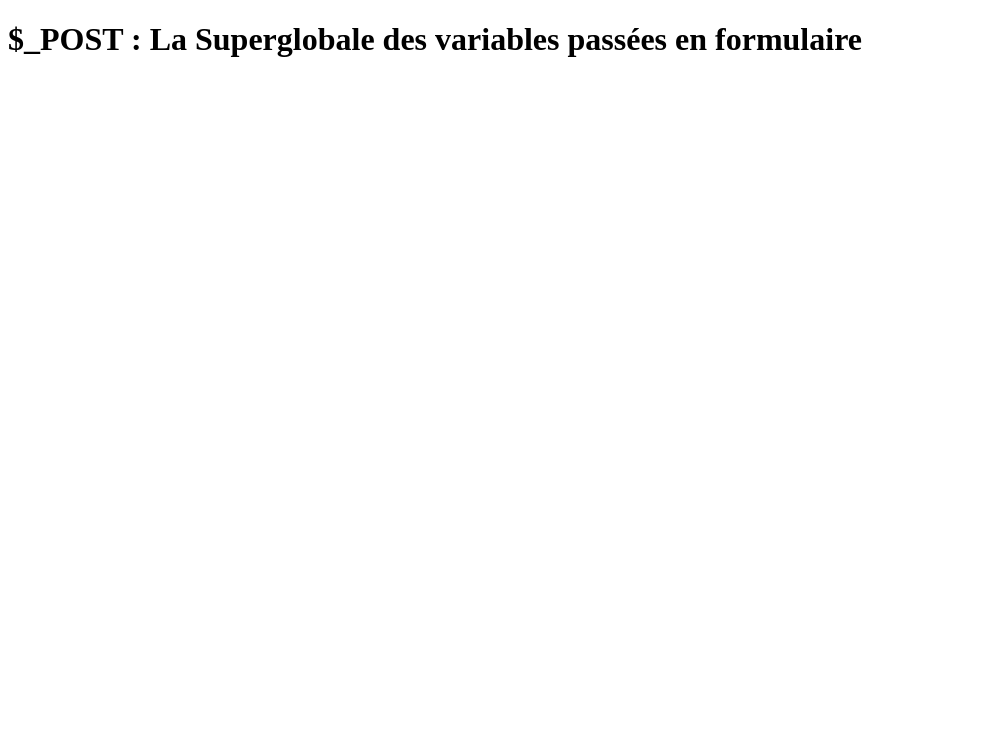
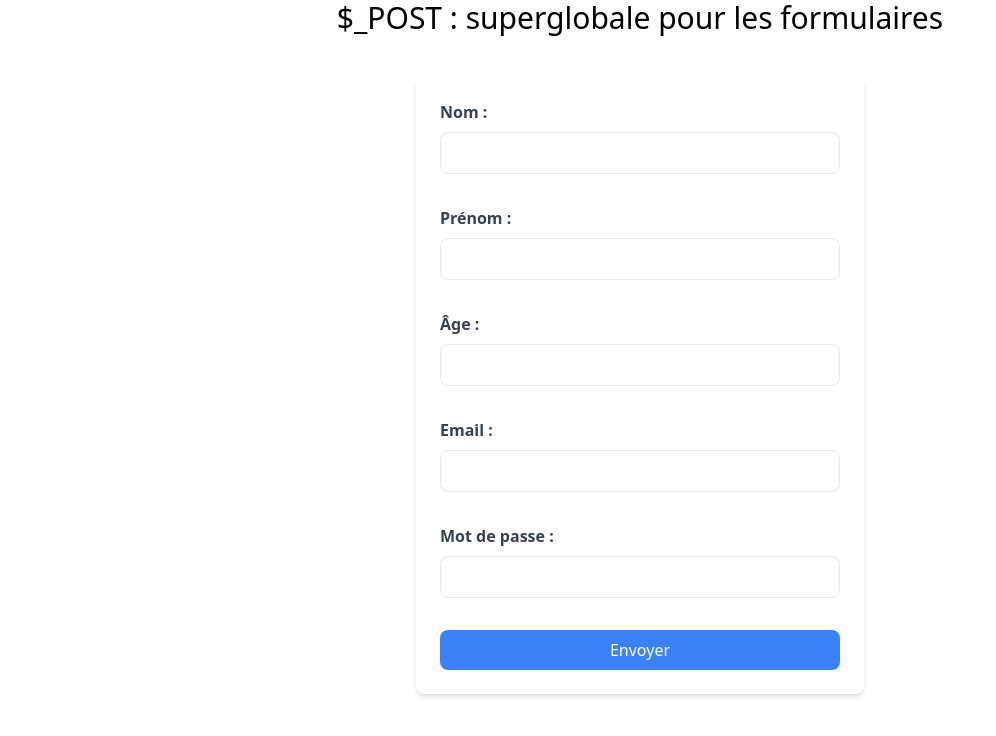
Before and after one commit to florent-lh/php-mysql_b1, a PHP site: page /page1.php in a window 1280 px wide. Shown: the top 736 px of the page, without its empty margins (0-996 px from the left). Run offline with PHP 8.4, Linux system fonts and the light colour scheme; some libraries are stand-ins or nearby versions.

Commit message:
update formulaire

```diff
--- a/chap5/post/page1.php
+++ b/chap5/post/page1.php
@@ -1,27 +1,82 @@
+<?php
+// echo '<pre>';
+// print_r($_SERVER);
+// echo '</pre>';
+
+if ($_SERVER['REQUEST_METHOD'] === 'POST') {
+      echo '<pre>';
+      print_r($_POST);
+      echo '</pre>';
+      extract($_POST);
+
+
+      //htmlspecialchars + trim : supprimer les espaces avant et après + sécuriser les données
+      $nom = htmlspecialchars(trim($nom));
+      $prenom = htmlspecialchars(trim($prenom));
+      $age = htmlspecialchars(trim($age));
+      $email = htmlspecialchars(trim($email));
+      $password = htmlspecialchars(trim($password));
+
+      //vérification si les champs sont bien remplis :
+      if (empty($nom)) {
+            $errorMessages['nom'] = 'Veuillez entrer votre nom.';
+      }
+      if (empty($prenom)) {
+            $errorMessages['prenom'] = 'Veuillez entrer votre prénom.';
+      }
+      if (empty($age)) {
+            $errorMessages['age'] = 'Veuillez entrer votre âge.';
+      }
+      if (!empty($email)) {
+            if (!filter_var($email, FILTER_VALIDATE_EMAIL)) {
+                  $errorMessages['email'] = 'Veuillez entrer un email valide.';
+            }
+      } else {
+            $errorMessages['email'] = 'Veuillez entrer votre email.';
+      }
+      if (empty($password)) {
+            $errorMessages['password'] = 'Veuillez entrer votre mot de passe.';
+      }
+}
+?>
+
 <!DOCTYPE html>
 <html lang="fr">
 
 <head>
       <meta charset="UTF-8">
       <meta name="viewport" content="width=device-width, initial-scale=1.0">
-      <title>Formulaire - POST</title>
+      <title>Document</title>
+      <!-- content delivery network -->
 </head>
 
 <body>
-      <h1>$_POST : La Superglobale des variables passées en formulaire</h1>
-      <!-- préparer un formulaire mega stylé (tu peux utiliser du css en ligne si tu veux):
-            (pour ceuw qui veulent être challengés => cdn tailwind)
-            champs :
-                  - nom [text]
-                  - prénom [text]
-                  - âge [number]
-                  - email [email]
-                  - mot de passe [password]
-            1 bouton d'envoi
-            2 attributs importants du formulaire :
-                  - méthode : POST
-                  - action : page2.php
-            -->
+      <h1 class="text-3xl text-center">$_POST : superglobale pour les formulaires</h1>
+      <form action="<?= $_SERVER['PHP_SELF']; ?>" method="post" class="mx-auto max-w-md mt-10 p-6 rounded-lg shadow-md">
+            <div class="flex flex-col">
+                  <label for="nom" class="block text-gray-700 font-bold mb-2">Nom :</label>
+                  <input type="text" id="nom" name="nom" class="w-full px-3 py-2 border rounded-lg mb-4">
+                  <span class="text-sm text-red-500 mb-4"><?= $errorMessages['nom'] ?? null; ?></span>
+
+                  <label for="prenom" class="block text-gray-700 font-bold mb-2">Prénom :</label>
+                  <input type="text" id="prenom" name="prenom" class="w-full px-3 py-2 border rounded-lg mb-4">
+                  <span class="text-sm text-red-500 mb-4"><?= $errorMessages['prenom'] ?? null; ?></span>
+
+                  <label for="age" class="block text-gray-700 font-bold mb-2">Âge :</label>
+                  <input type="number" id="age" name="age" class="w-full px-3 py-2 border rounded-lg mb-4">
+                  <span class="text-sm text-red-500 mb-4"><?= $errorMessages['age'] ?? null; ?></span>
+
+                  <label for="email" class="block text-gray-700 font-bold mb-2">Email :</label>
+                  <input type="text" id="email" name="email" class="w-full px-3 py-2 border rounded-lg mb-4">
+                  <span class="text-sm text-red-500 mb-4"><?= $errorMessages['email'] ?? null; ?></span>
+
+                  <label for="password" class="block text-gray-700 font-bold mb-2">Mot de passe :</label>
+                  <input type="password" id="password" name="password" class="w-full px-3 py-2 border rounded-lg mb-4">
+                  <span class="text-sm text-red-500 mb-4"><?= $errorMessages['password'] ?? null; ?></span>
+                  <input type="submit" value="Envoyer" class="bg-blue-500 text-white px-4 py-2 rounded-lg hover:bg-blue-600 cursor-pointer">
+            </div>
+      </form>
+      <script src="https://cdn.tailwindcss.com/3.4.16"></script>
 </body>
 
 </html>
```
